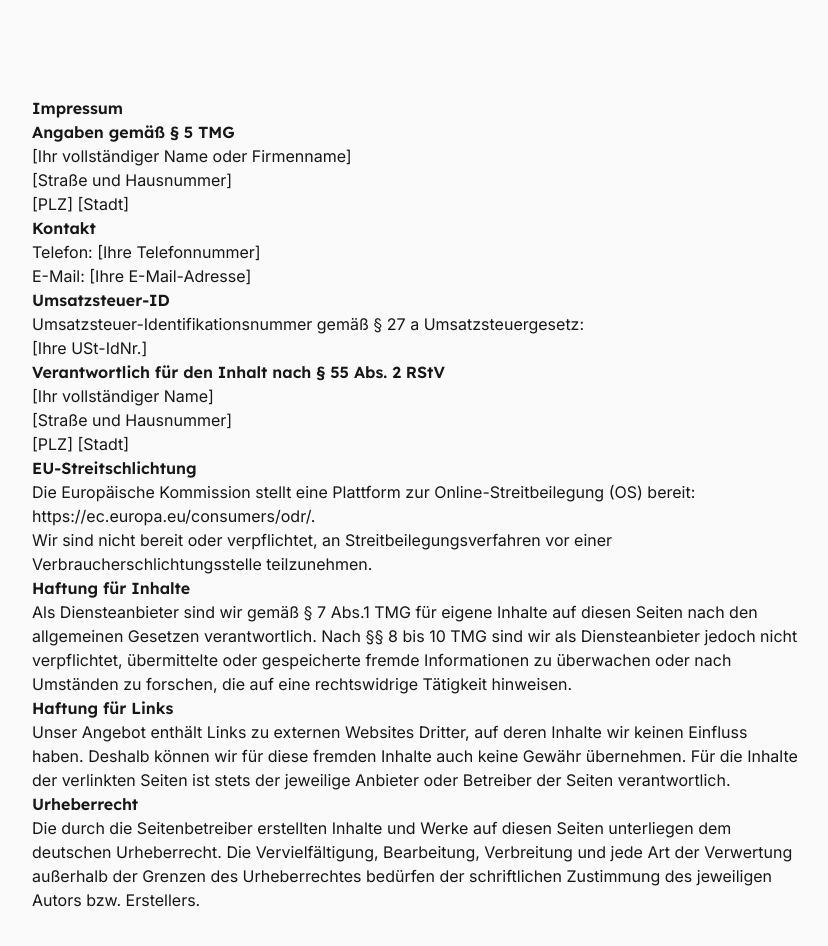
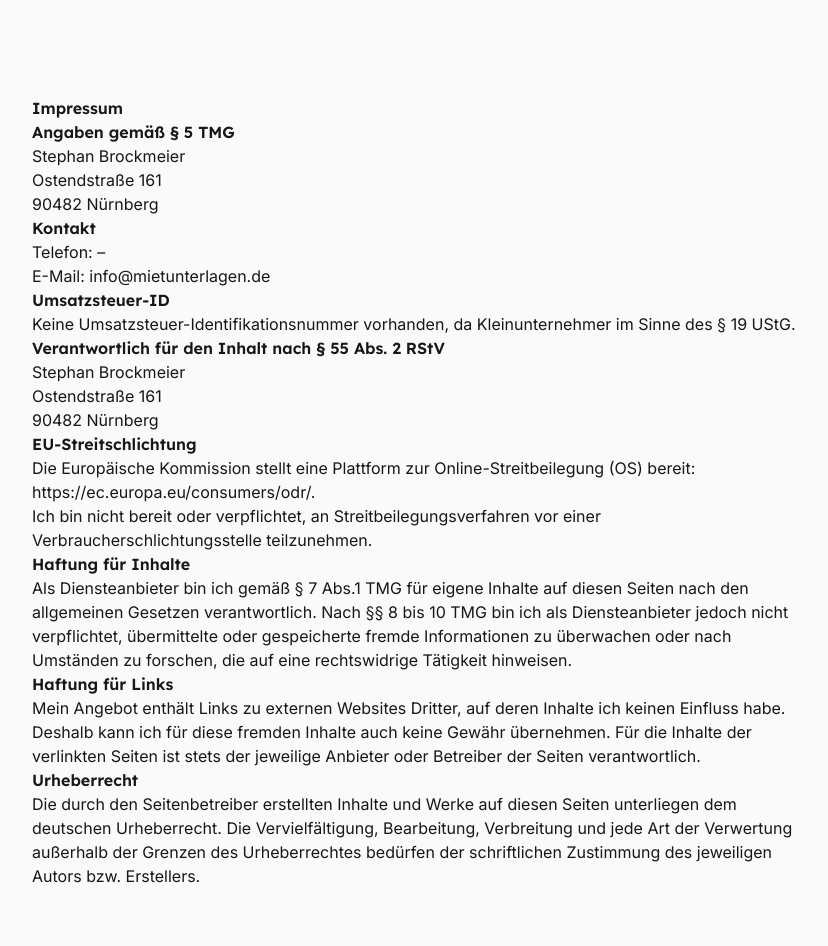
Before and after one commit to Stephan010807/MietUnterlagen, a Next.js app: page /impressum in a window 1280 px wide. Shown: the top 946 px of the page, without its empty margins (224-1052 px from the left). Built offline with nearby package versions, Linux system fonts and the light colour scheme; no server answers.

Commit message:
impressum

```diff
--- a/src/app/(marketing)/impressum/page.tsx
+++ b/src/app/(marketing)/impressum/page.tsx
@@ -13,34 +13,33 @@ export default function ImpressumPage() {
 
         <h2>Angaben gemäß § 5 TMG</h2>
         <p>
-          [Ihr vollständiger Name oder Firmenname]
+          Stephan Brockmeier
           <br />
-          [Straße und Hausnummer]
+          Ostendstraße 161
           <br />
-          [PLZ] [Stadt]
+          90482 Nürnberg
         </p>
 
         <h2>Kontakt</h2>
         <p>
-          Telefon: [Ihre Telefonnummer]
+          Telefon: –
           <br />
-          E-Mail: [Ihre E-Mail-Adresse]
+          E-Mail: info@mietunterlagen.de
         </p>
 
         <h2>Umsatzsteuer-ID</h2>
         <p>
-          Umsatzsteuer-Identifikationsnummer gemäß § 27 a Umsatzsteuergesetz:
-          <br />
-          [Ihre USt-IdNr.]
+          Keine Umsatzsteuer-Identifikationsnummer vorhanden, da Kleinunternehmer
+          im Sinne des § 19 UStG.
         </p>
 
         <h2>Verantwortlich für den Inhalt nach § 55 Abs. 2 RStV</h2>
         <p>
-          [Ihr vollständiger Name]
+          Stephan Brockmeier
           <br />
-          [Straße und Hausnummer]
+          Ostendstraße 161
           <br />
-          [PLZ] [Stadt]
+          90482 Nürnberg
         </p>
 
         <h2>EU-Streitschlichtung</h2>
@@ -57,15 +56,15 @@ export default function ImpressumPage() {
           .
         </p>
         <p>
-          Wir sind nicht bereit oder verpflichtet, an Streitbeilegungsverfahren
+          Ich bin nicht bereit oder verpflichtet, an Streitbeilegungsverfahren
           vor einer Verbraucherschlichtungsstelle teilzunehmen.
         </p>
 
         <h2>Haftung für Inhalte</h2>
         <p>
-          Als Diensteanbieter sind wir gemäß § 7 Abs.1 TMG für eigene Inhalte auf
+          Als Diensteanbieter bin ich gemäß § 7 Abs.1 TMG für eigene Inhalte auf
           diesen Seiten nach den allgemeinen Gesetzen verantwortlich. Nach §§ 8
-          bis 10 TMG sind wir als Diensteanbieter jedoch nicht verpflichtet,
+          bis 10 TMG bin ich als Diensteanbieter jedoch nicht verpflichtet,
           übermittelte oder gespeicherte fremde Informationen zu überwachen oder
           nach Umständen zu forschen, die auf eine rechtswidrige Tätigkeit
           hinweisen.
@@ -73,8 +72,8 @@ export default function ImpressumPage() {
 
         <h2>Haftung für Links</h2>
         <p>
-          Unser Angebot enthält Links zu externen Websites Dritter, auf deren
-          Inhalte wir keinen Einfluss haben. Deshalb können wir für diese fremden
+          Mein Angebot enthält Links zu externen Websites Dritter, auf deren
+          Inhalte ich keinen Einfluss habe. Deshalb kann ich für diese fremden
           Inhalte auch keine Gewähr übernehmen. Für die Inhalte der verlinkten
           Seiten ist stets der jeweilige Anbieter oder Betreiber der Seiten
           verantwortlich.
@@ -82,7 +81,7 @@ export default function ImpressumPage() {
 
         <h2>Urheberrecht</h2>
         <p>
-          Die durch die Seitenbetreiber erstellten Inhalte und Werke auf diesen
+          Die durch den Seitenbetreiber erstellten Inhalte und Werke auf diesen
           Seiten unterliegen dem deutschen Urheberrecht. Die Vervielfältigung,
           Bearbeitung, Verbreitung und jede Art der Verwertung außerhalb der
           Grenzen des Urheberrechtes bedürfen der schriftlichen Zustimmung des
```
